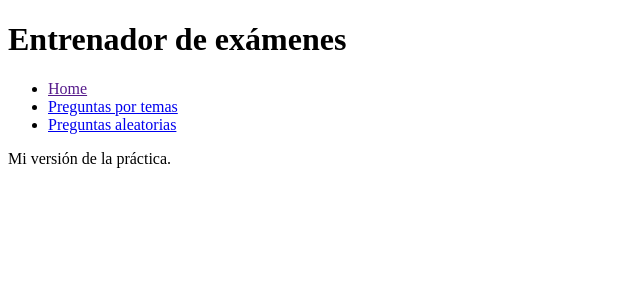
After one commit to raimoncarbonell/entrenador, a PHP site: page /view/estructura.php in a window 1280 px wide. The commit adds this page. Shown: the top 300 px of the page, without its empty margins (0-640 px from the left). Run offline with PHP 8.4, Linux system fonts and the light colour scheme; the template is opened without the code that fills it, so the values that code supplies are empty.

Commit message:
php-view and view basic template

```diff
--- a/composer.json
+++ b/composer.json
@@ -1,5 +1,6 @@
 {
     "require": {
-        "slim/slim": "^3.5"
+        "slim/slim": "^3.5",
+        "slim/php-view": "^2.1"
     }
 }
--- /dev/null
+++ b/view/estructura.php
@@ -0,0 +1,40 @@
+<!DOCTYPE html>
+<html lang="es">
+  <head>
+    <meta charset="utf-8">
+    <title>Entrenador de exámenes</title>
+  </head>
+  <body>
+    <header>
+      <h1>Entrenador de exámenes</h1>
+    </header>
+    <nav>
+      <ul>
+        <li><a <?php if($data['opcion']=="home") echo 'class="actual"'; ?> href="<?php echo $data['urlbase']; ?>">Home</a></li>
+        <li><a <?php if($data['opcion']=="temas" || $data['opcion']=="pregtema") echo 'class="actual"'; ?> href="<?php echo $data['urlbase']; ?>/index.php/temas">Preguntas por temas</a></li>
+        <li><a <?php if($data['opcion']=="pregrand") echo 'class="actual"'; ?> href="<?php echo $data['urlbase']; ?>/index.php/pregunta/aleatoria">Preguntas aleatorias</a></li>
+      </ul>
+    </nav>
+    <main>
+      <?php
+        switch ($data['opcion']) {
+          case 'home':
+            require_once "home.php";
+            break;
+          case 'temas':
+            require_once "temas.php";
+            break;
+          case 'pregtema':
+            require_once "pregunta.php";
+            break;
+          case 'pregrand':
+            require_once "pregunta.php";
+            break;
+        }
+      ?>
+    </main>
+    <footer>
+      Mi versión de la práctica.
+    </footer>
+  </body>
+</html>
--- /dev/null
+++ b/view/home.php
@@ -0,0 +1 @@
+<h1>Home</h1>
--- /dev/null
+++ b/view/pregunta.php
@@ -0,0 +1 @@
+<h1>Pregunta</h1>
--- /dev/null
+++ b/view/temas.php
@@ -0,0 +1 @@
+<h1>Temas</h1>
```
Also changed, not shown: index.php (+26 -1 lines), README.md.
